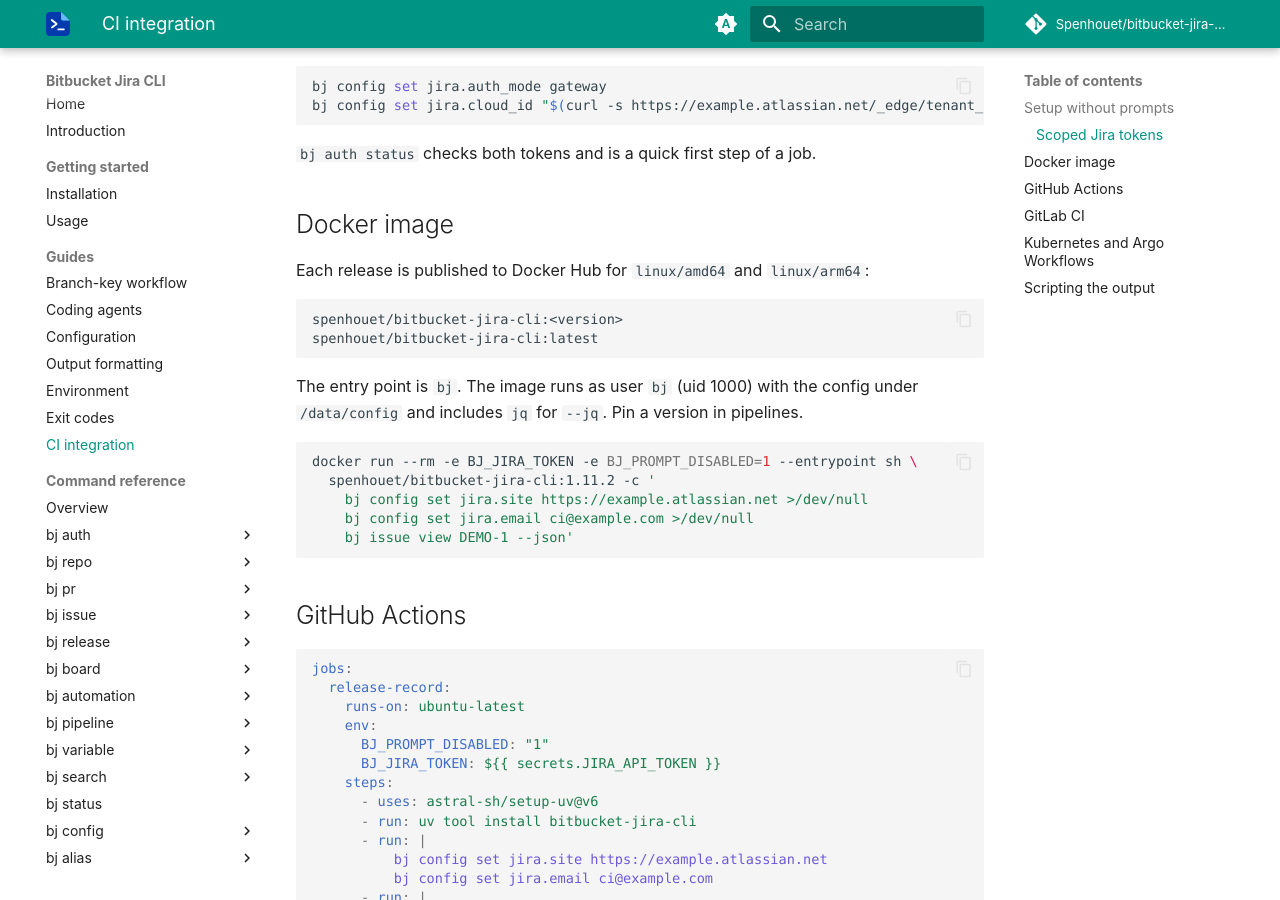
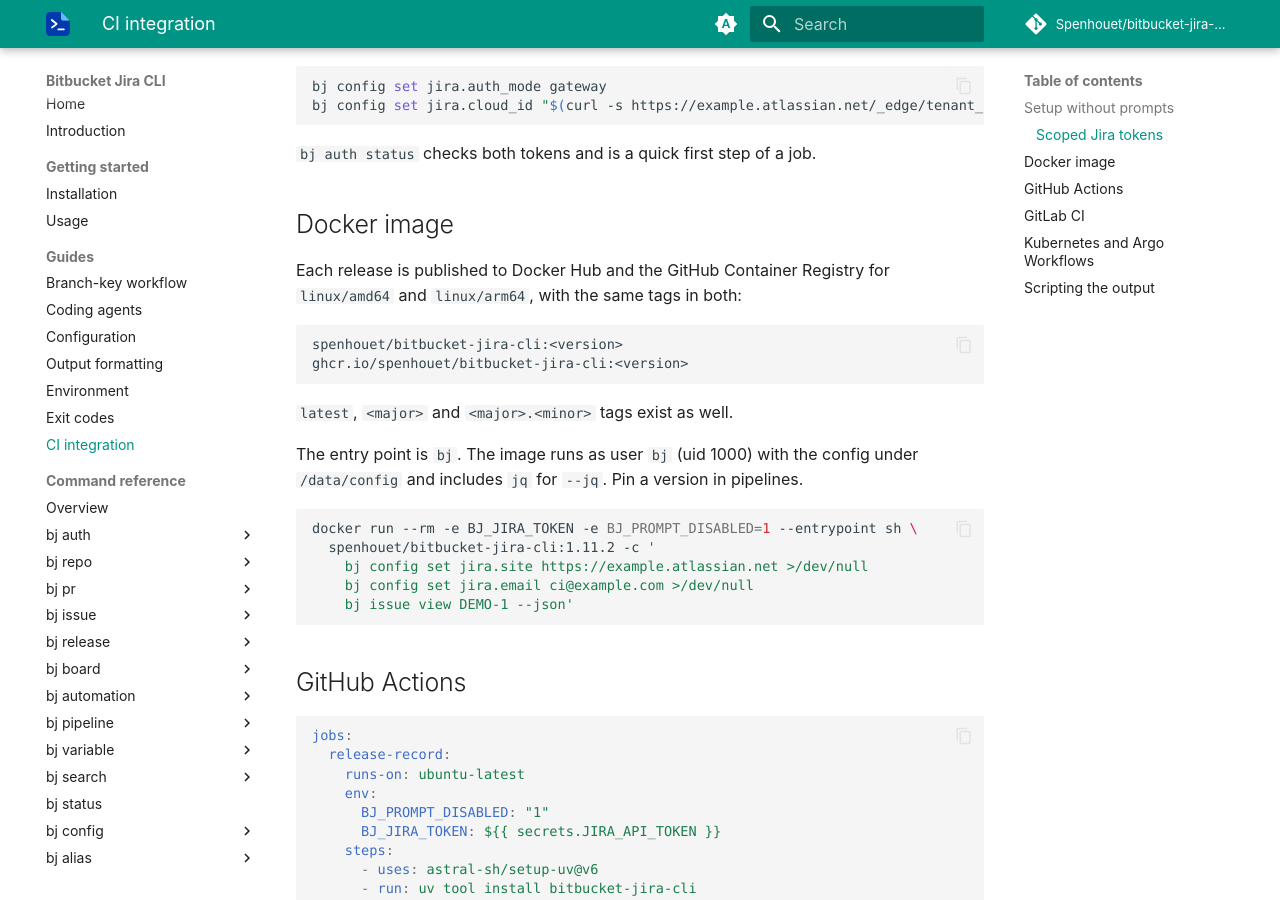
Before and after one commit to Spenhouet/bitbucket-jira-cli, an MkDocs documentation site: the page built from docs/guides/ci.md, in a window 1280 px wide and 900 px high, scrolled down 768 px. Built offline with MkDocs 1.6.1 and Material for MkDocs 9.7.7, drawn with Linux system fonts in a browser that asks for light colours; comment, search, counter and statistics services are not loaded.

Commit message:
Publish the Docker image to the GitHub Container Registry as well
The publish workflow logs in to ghcr.io and pushes the same tags to
ghcr.io/spenhouet/bitbucket-jira-cli next to Docker Hub.

````diff
--- a/docs/guides/ci.md
+++ b/docs/guides/ci.md
@@ -34,12 +34,14 @@
 
 ## Docker image
 
-Each release is published to Docker Hub for `linux/amd64` and `linux/arm64`:
+Each release is published to Docker Hub and the GitHub Container Registry for `linux/amd64` and `linux/arm64`, with the same tags in both:
 
 ```text
 spenhouet/bitbucket-jira-cli:<version>
-spenhouet/bitbucket-jira-cli:latest
+ghcr.io/spenhouet/bitbucket-jira-cli:<version>
 ```
+
+`latest`, `<major>` and `<major>.<minor>` tags exist as well.
 
 The entry point is `bj`. The image runs as user `bj` (uid 1000) with the config under `/data/config` and includes `jq` for `--jq`. Pin a version in pipelines.
 
````
Also changed, not shown: docs/installation.md (+2 -0 lines), 2 other files.
